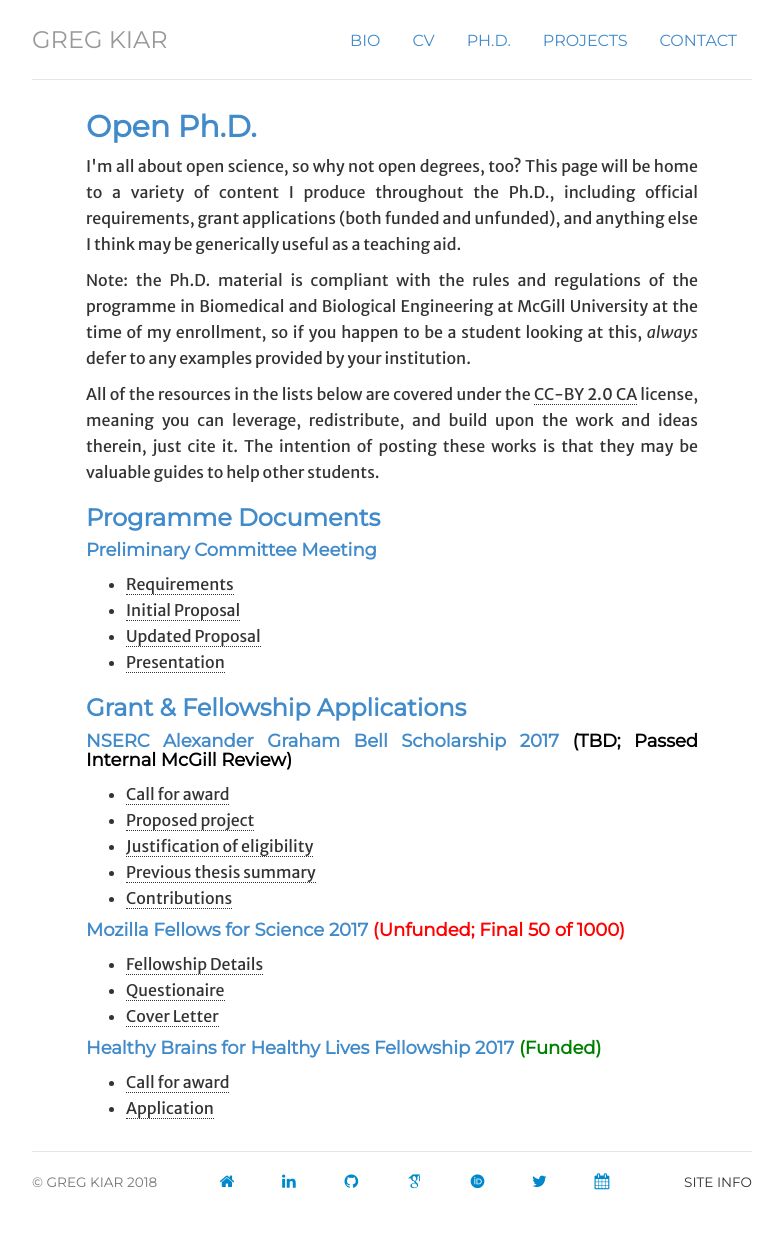
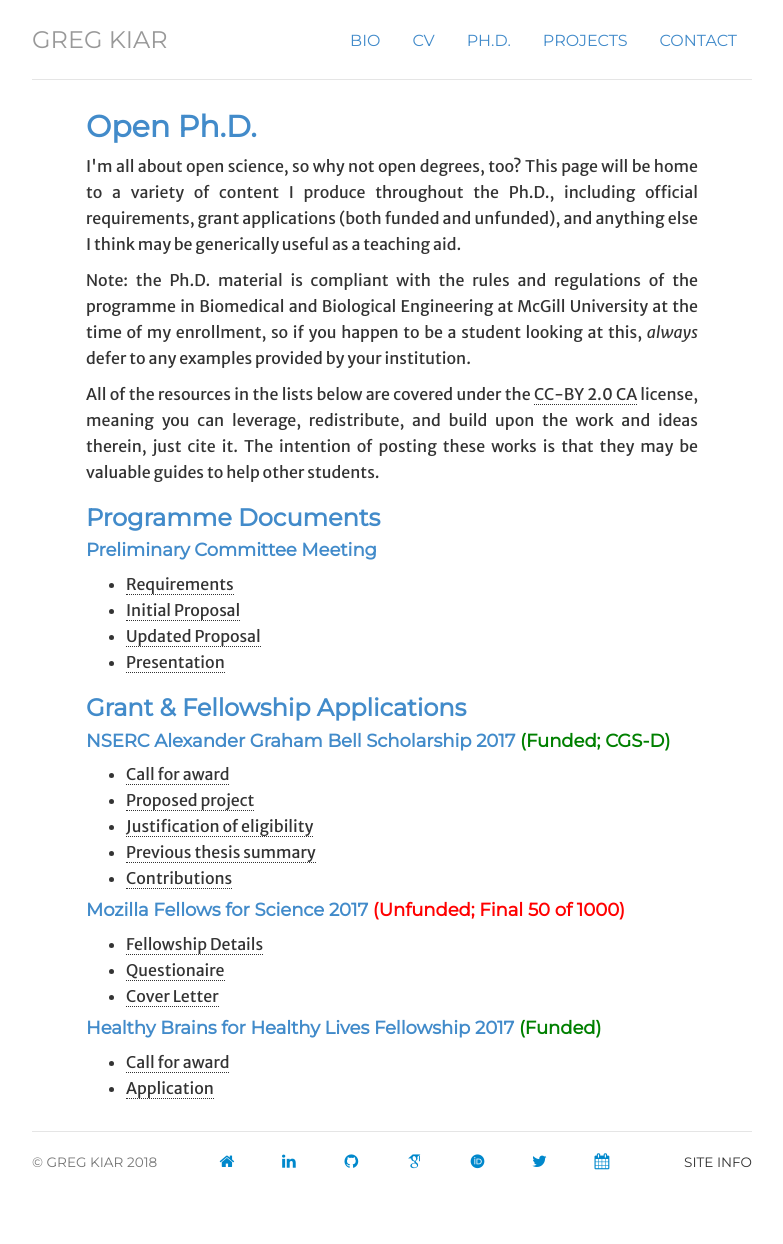
Before and after one commit to gkiar/gkiar.github.io, a Jekyll site: the page built from phd/index.html, in a window 1280 px wide. Shown: the whole page, without its empty margins (248-1031 px from the left). Built offline with Jekyll 4.4.1, drawn with Linux system fonts in a browser that asks for light colours; nearby versions of some CDN libraries; some web fonts are replaced.

Commit message:
updated award status :tada:

```diff
--- a/phd/index.html
+++ b/phd/index.html
@@ -32,7 +32,7 @@ description: Ph.D.
       </ul>
 
     <h3>Grant &amp; Fellowship Applications</h3>
-      <h4>NSERC Alexander Graham Bell Scholarship 2017 <span style="color:black">(TBD; Passed Internal McGill Review)</span></h4>
+      <h4>NSERC Alexander Graham Bell Scholarship 2017 <span style="color:green">(Funded; CGS-D)</span></h4>
       <ul>
         <li><a href="http://www.nserc-crsng.gc.ca/Students-Etudiants/PG-CS/BellandPostgrad-BelletSuperieures_eng.asp">Call for award</a></li>
         <li><a href="docs/nserc_pgsd2017_proposal.pdf">Proposed project</a></li>
```
